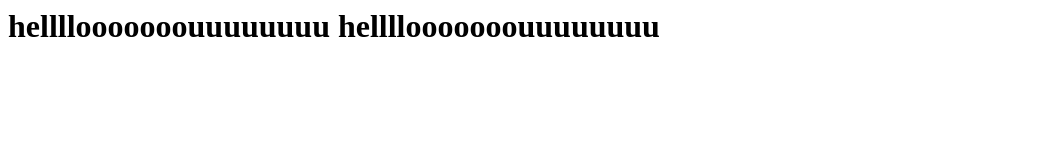
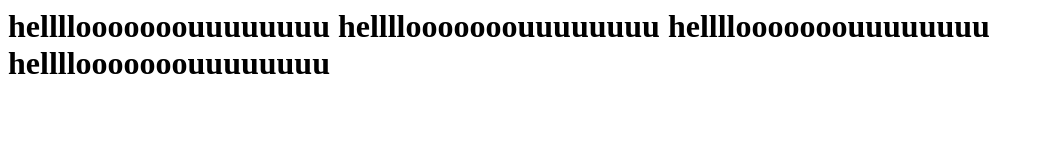
Before and after one commit to danilomilevic/folder2, a plain HTML site: page index.html in a window 1280 px wide. Shown: the whole page, without its empty margins (0-1044 px from the left). Drawn offline with Linux system fonts and the light colour scheme.

Commit message:
Update index.html

```diff
--- a/index.html
+++ b/index.html
@@ -1 +1 @@
-<h1> hellllooooooouuuuuuuu hellllooooooouuuuuuuu </h1>
+<h1> hellllooooooouuuuuuuu hellllooooooouuuuuuuu hellllooooooouuuuuuuu hellllooooooouuuuuuuu</h1>
```
